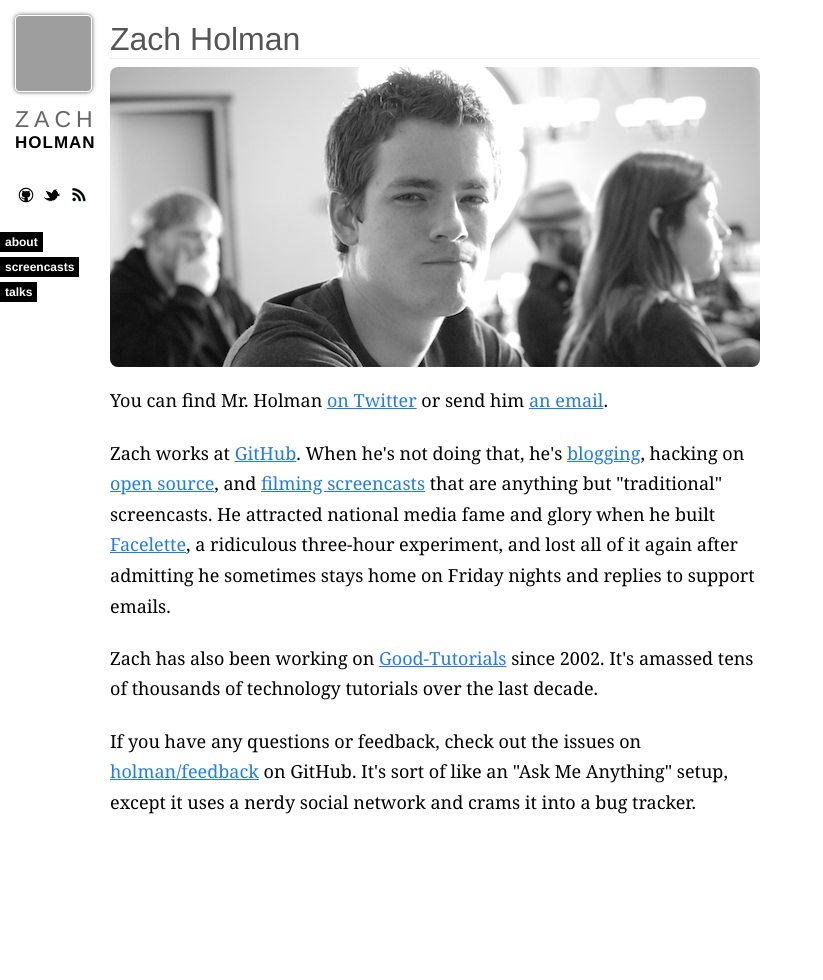
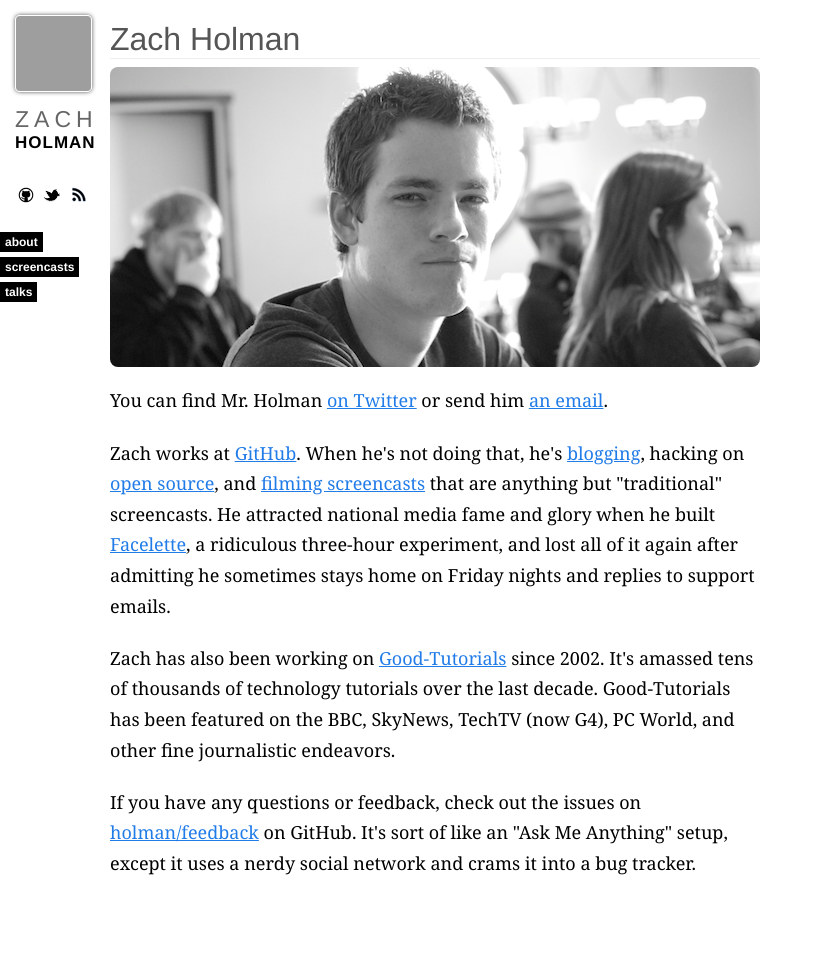
Before and after one commit to broccolini/designertocoder.github.com, a Jekyll site: the page built from about.html, in a window 1280 px wide. Shown: the whole page, without its empty margins (0-823 px from the left). Built offline with Jekyll 4.4.1, drawn with Linux system fonts in a browser that asks for light colours; nearby versions of some CDN libraries; Markdown is read by kramdown in place of the engine named in the settings; comment, search, counter and statistics services are not loaded; before the commit the page ends 919 px from its top, so only the background shows below that; grey boxes are pictures that could not be loaded.

Commit message:
accolades, suckaz

```diff
--- a/about.html
+++ b/about.html
@@ -24,7 +24,9 @@ title: "About Zach Holman"
 
     <p>Zach has also been working on <a
     href="http://www.good-tutorials.com">Good-Tutorials</a> since 2002. It's
-    amassed tens of thousands of technology tutorials over the last decade.</a>
+    amassed tens of thousands of technology tutorials over the last decade.
+    Good-Tutorials has been featured on the BBC, SkyNews, TechTV (now G4), PC
+    World, and other fine journalistic endeavors.</a>
 
     <p>If you have any questions or feedback, check out the issues on <a
     href="https://github.com/holman/feedback/issues?sort=created&direction=desc&state=open&page=1">holman/feedback</a>
```
